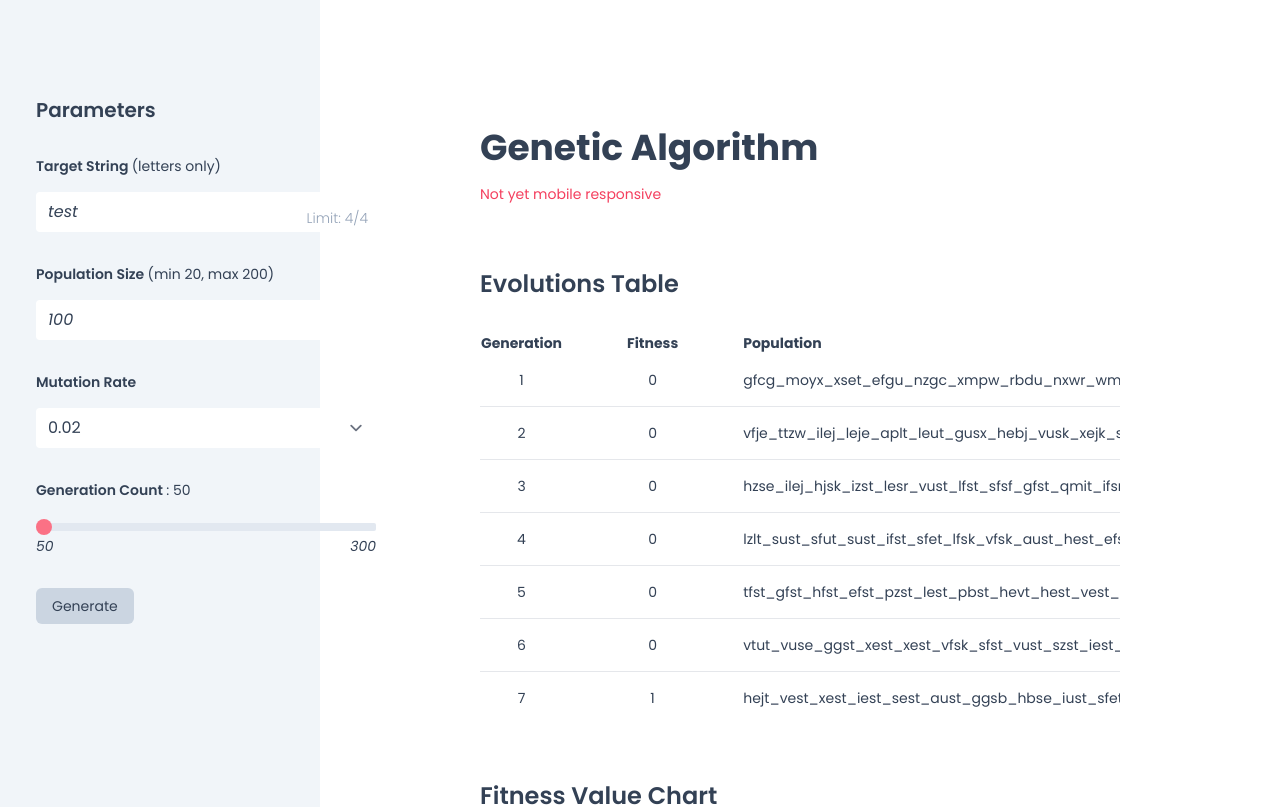
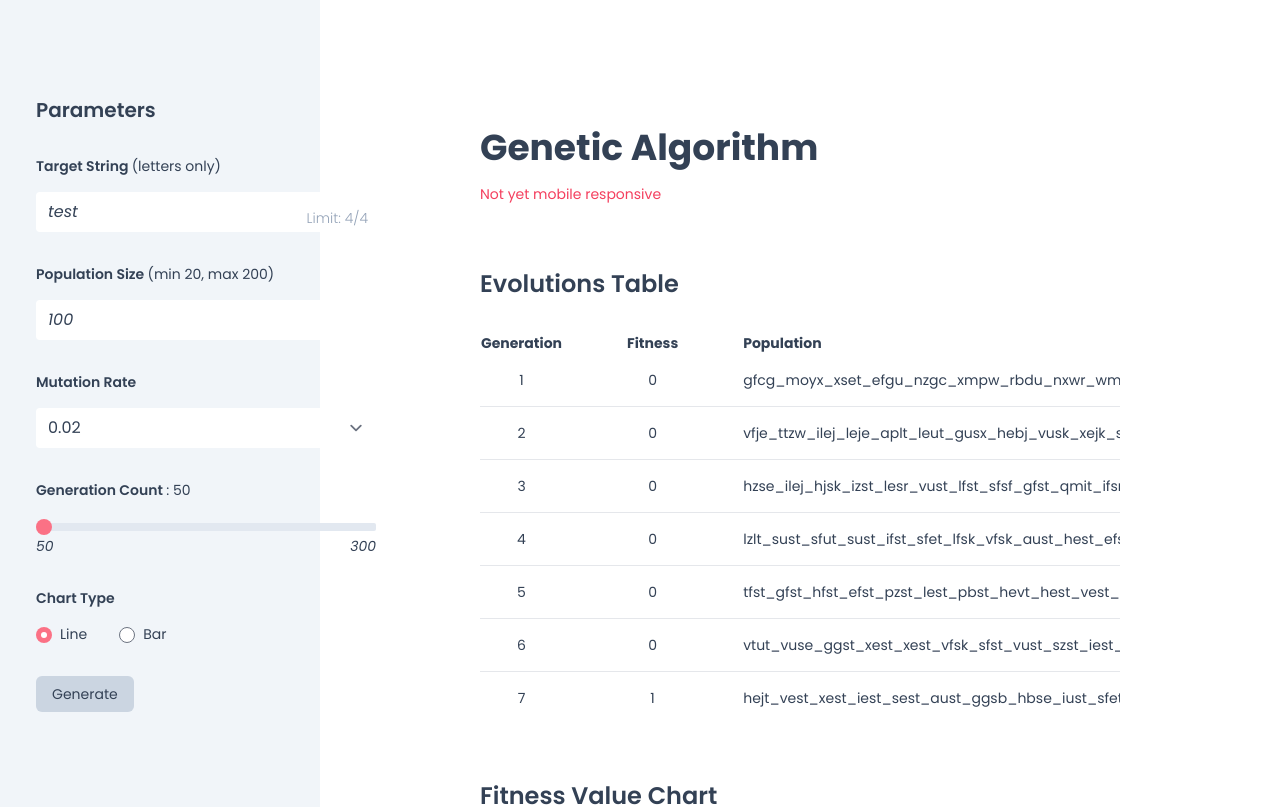
Before and after one commit to Randell-janus/genetic-algorithm, a Next.js app: page / in a window 1280 px wide. Shown: the top 807 px of the page. Built offline with nearby package versions, Linux system fonts and the light colour scheme.

Commit message:
added bar chart type option

```diff
--- /dev/null
+++ b/components/FormComponents.js
@@ -0,0 +1,47 @@
+import { useAppContext } from "./context";
+
+export const FormLayout = ({ children, inputLabel, condition }) => {
+  return (
+    <div className="space-y-4">
+      <p className="font-semibold">
+        {inputLabel} <span className="font-normal">{condition}</span>
+      </p>
+      <div className="realtive">{children}</div>
+    </div>
+  );
+};
+
+export const RadioButton = ({ value, label, chartType }) => {
+  return (
+    <label className="cursor-pointer">
+      <input
+        type="radio"
+        className="mr-2 cursor-pointer text-rose-400 focus:ring-0"
+        value={value}
+        name="chart"
+        defaultChecked={chartType === value}
+      />
+      {label}
+    </label>
+  );
+};
+export const SliderInput = ({ min, max, value, onChange }) => {
+  const { generationCount } = useAppContext();
+  return (
+    <>
+      <input
+        type="range"
+        min={min}
+        max={max}
+        value={value}
+        step={10}
+        className="slider-thumb slider-track"
+        onChange={onChange}
+      />
+      <div className="flex justify-between text-xs md:text-sm italic">
+        <p>{min}</p>
+        <p>{max}</p>
+      </div>
+    </>
+  );
+};
--- a/components/FormLayout.js
+++ /dev/null
@@ -1,14 +0,0 @@
-import React from "react";
-
-const FormLayout = ({ children, inputLabel, condition }) => {
-  return (
-    <div className="space-y-4">
-      <p className="font-semibold">
-        {inputLabel} <span className="font-normal">{condition}</span>
-      </p>
-      <div className="realtive">{children}</div>
-    </div>
-  );
-};
-
-export default FormLayout;
--- a/components/SliderInput.js
+++ /dev/null
@@ -1,24 +0,0 @@
-import { useAppContext } from "./context";
-
-const SliderInput = ({ min, max, value, onChange }) => {
-  const { generationCount } = useAppContext();
-  return (
-    <>
-      <input
-        type="range"
-        min={min}
-        max={max}
-        value={value}
-        step={10}
-        className="slider-thumb slider-track"
-        onChange={onChange}
-      />
-      <div className="flex justify-between text-xs md:text-sm italic">
-        <p>{min}</p>
-        <p>{max}</p>
-      </div>
-    </>
-  );
-};
-
-export default SliderInput;
--- a/pages/index.js
+++ b/pages/index.js
@@ -1,5 +1,4 @@
 import Head from "next/head";
-import SliderInput from "../components/SliderInput";
 import { useState, useEffect } from "react";
 import {
   Chart as ChartJS,
@@ -14,7 +13,11 @@ import {
 } from "chart.js";
 import { Line, Bar } from "react-chartjs-2";
 import { useAppContext } from "../components/context";
-import FormLayout from "../components/FormLayout";
+import {
+  FormLayout,
+  SliderInput,
+  RadioButton,
+} from "../components/FormComponents";
 
 ChartJS.register(
   CategoryScale,
@@ -47,6 +50,7 @@ export default function Home() {
   } = useAppContext();
 
   const [count, setCount] = useState(targetString.length);
+  const [chartType, setChartType] = useState("line");
 
   const handleGenerate = (
     e,
@@ -171,6 +175,16 @@ export default function Home() {
                 onChange={(e) => setGenerationCount(e.target.value)}
               />
             </FormLayout>
+            <FormLayout inputLabel="Chart Type">
+              <div
+                onChange={(e) => setChartType(e.target.value)}
+                className="space-x-8"
+              >
+                <RadioButton label="Line" value="line" chartType={chartType} />
+                <RadioButton label="Bar" value="bar" chartType={chartType} />
+              </div>
+            </FormLayout>
+
             <button className="btn-primary" type="submit" disabled={isLoading}>
               Generate
             </button>
@@ -211,9 +225,12 @@ export default function Home() {
         {/* chart */}
         <div className="space-y-2">
           <h2 className="font-semibold">Fitness Value Chart</h2>
-          <div className="">
-            {/* <Bar options={options} data={data} /> */}
-            <Line options={options} data={data} />
+          <div>
+            {chartType === "line" ? (
+              <Line options={options} data={data} />
+            ) : (
+              <Bar options={options} data={data} />
+            )}
           </div>
         </div>
       </div>
```
